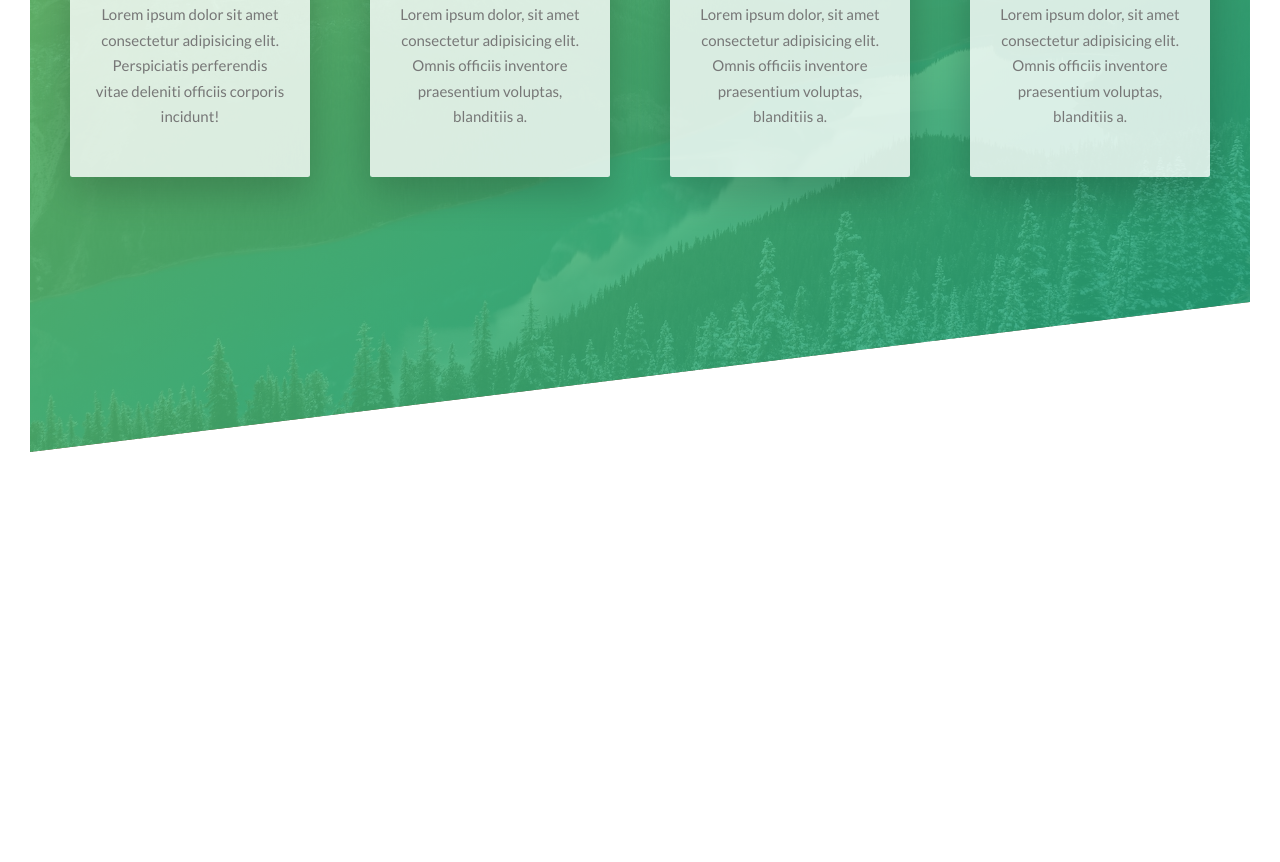
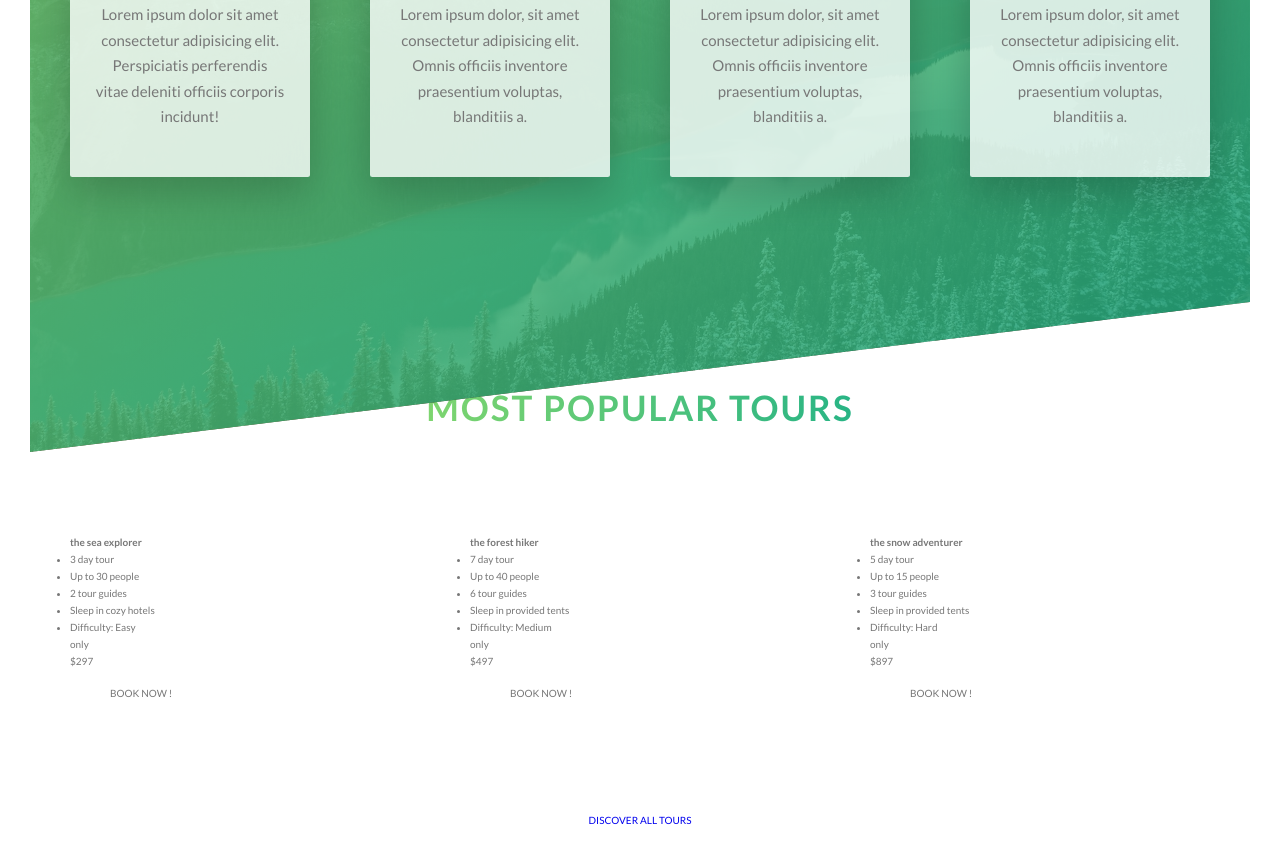
Before and after one commit to CorrieGra/natours, a website: page index.html in a window 1280 px wide. Shown: the part 1834-2696 px from the top of the page. Before the commit the page ends 2287 px from the top, so only its background shows below. Drawn offline with Linux system fonts and the light colour scheme.

Commit message:
added: tours section

```diff
--- a/index.html
+++ b/index.html
@@ -1,5 +1,6 @@
 <!DOCTYPE html>
 <html lang="en">
+
 <head>
     <meta charset="UTF-8">
     <meta name="viewport" content="width=device-width, initial-scale=1.0">
@@ -12,6 +13,7 @@
 
     <title>Natours | Exciting tours for adventurous people</title>
 </head>
+
 <body>
     <header class="header">
         <div class="header__logo-box">
@@ -29,6 +31,7 @@
     </header>
 
     <main>
+        <!-- ABOUT SECTION -->
         <section class="section-about">
             <div class="u-center-text u-margin-bottom-big">
                 <h2 class="heading-secondary">
@@ -42,14 +45,16 @@
                         You're going to fall in love with nature
                     </h3>
                     <p class="paragraph">
-                            Lorem ipsum dolor, sit amet consectetur adipisicing elit. Inventore error omnis ipsa cupiditate expedita quae, pariatur debitis totam reiciendis officiis.
+                        Lorem ipsum dolor, sit amet consectetur adipisicing elit. Inventore error omnis ipsa cupiditate
+                        expedita quae, pariatur debitis totam reiciendis officiis.
                     </p>
 
                     <h3 class="heading-tertiary u-margin-bottom-small">
                         Live adventurous like you never have
                     </h3>
                     <p class="paragraph">
-                            Lorem ipsum dolor sit amet consectetur adipisicing elit. Nobis officia aut itaque. A ipsa, architecto ducimus ab ex veritatis eius omnis cum velit dolorem quo.
+                        Lorem ipsum dolor sit amet consectetur adipisicing elit. Nobis officia aut itaque. A ipsa,
+                        architecto ducimus ab ex veritatis eius omnis cum velit dolorem quo.
                     </p>
 
                     <a href="#" class="btn--text">Learn more &rarr;</a>
@@ -63,7 +68,9 @@
                 </div>
             </div>
         </section>
+        <!-- ABOUT SECTION ENDS -->
 
+        <!-- FEATURES SECTION -->
         <section class="section-features">
             <div class="row">
                 <div class="col-1-of-4">
@@ -71,7 +78,8 @@
                         <i class="feature-box__icon icon-basic-world"></i>
                         <h3 class="heading-tertiary u-margin-bottom-small">explore the world</h3>
                         <p class="feature-box__text">
-                                Lorem ipsum dolor sit amet consectetur adipisicing elit. Perspiciatis perferendis vitae deleniti officiis corporis incidunt!
+                            Lorem ipsum dolor sit amet consectetur adipisicing elit. Perspiciatis perferendis vitae
+                            deleniti officiis corporis incidunt!
                         </p>
                     </div>
                 </div>
@@ -81,7 +89,8 @@
                         <i class="feature-box__icon icon-basic-compass"></i>
                         <h3 class="heading-tertiary u-margin-bottom-small">meet nature</h3>
                         <p class="feature-box__text">
-                                Lorem ipsum dolor, sit amet consectetur adipisicing elit. Omnis officiis inventore praesentium voluptas, blanditiis a.
+                            Lorem ipsum dolor, sit amet consectetur adipisicing elit. Omnis officiis inventore
+                            praesentium voluptas, blanditiis a.
                         </p>
                     </div>
                 </div>
@@ -91,7 +100,8 @@
                         <i class="feature-box__icon icon-basic-map"></i>
                         <h3 class="heading-tertiary u-margin-bottom-small">find your way</h3>
                         <p class="feature-box__text">
-                                Lorem ipsum dolor, sit amet consectetur adipisicing elit. Omnis officiis inventore praesentium voluptas, blanditiis a.
+                            Lorem ipsum dolor, sit amet consectetur adipisicing elit. Omnis officiis inventore
+                            praesentium voluptas, blanditiis a.
                         </p>
                     </div>
                 </div>
@@ -101,12 +111,116 @@
                         <i class="feature-box__icon icon-basic-heart"></i>
                         <h3 class="heading-tertiary u-margin-bottom-small">live a healthier life</h3>
                         <p class="feature-box__text">
-                                Lorem ipsum dolor, sit amet consectetur adipisicing elit. Omnis officiis inventore praesentium voluptas, blanditiis a.
+                            Lorem ipsum dolor, sit amet consectetur adipisicing elit. Omnis officiis inventore
+                            praesentium voluptas, blanditiis a.
                         </p>
                     </div>
                 </div>
             </div>
         </section>
+        <!-- FEATURES SECTION END -->
+
+        <!-- TOUR SECTION -->
+        <section class="section-tours">
+            <div class="u-center-text u-margin-bottom-big">
+                <h2 class="heading-secondary">most popular tours</h2>
+            </div>
+
+            <div class="row">
+                <div class="col-1-of-3">
+                    <div class="card">
+                        <div class="card__side card__side--front">
+                            <div class="card__picture card__picture--1">&nbsp;</div>
+                            <h4 class="card__heading">
+                                <span class="card__heading-span card__heading-span--1">the sea explorer</span>
+                            </h4>
+                            <div class="card__details">
+                                <ul>
+                                    <li>3 day tour</li>
+                                    <li>Up to 30 people</li>
+                                    <li>2 tour guides</li>
+                                    <li>Sleep in cozy hotels</li>
+                                    <li>Difficulty: Easy</li>
+                                </ul>
+                            </div>
+                        </div>
+                        <div class="card__side card__side--back card__side--back-1">
+                            <div class="card__cta">
+                                <div class="card__price-box">
+                                    <p class="card__price-only">only</p>
+                                    <p class="card__price-value">$297</p>
+                                </div>
+                                <a href="#" class="btn btn--white">book now !</a>
+                            </div>
+                        </div>
+                    </div>
+                </div>
+
+                <div class="col-1-of-3">
+                    <div class="card">
+                        <div class="card__side card__side--front">
+                            <div class="card__picture card__picture--2">&nbsp;</div>
+                            <h4 class="card__heading">
+                                <span class="card__heading-span card__heading-span--2">the forest hiker</span>
+                            </h4>
+                            <div class="card__details">
+                                <ul>
+                                    <li>7 day tour</li>
+                                    <li>Up to 40 people</li>
+                                    <li>6 tour guides</li>
+                                    <li>Sleep in provided tents</li>
+                                    <li>Difficulty: Medium</li>
+                                </ul>
+                            </div>
+                        </div>
+                        <div class="card__side card__side--back card__side--back-2">
+                            <div class="card__cta">
+                                <div class="card__price-box">
+                                    <p class="card__price-only">only</p>
+                                    <p class="card__price-value">$497</p>
+                                </div>
+                                <a href="#" class="btn btn--white">book now !</a>
+                            </div>
+                        </div>
+                    </div>
+                </div>
+
+                <div class="col-1-of-3">
+                    <div class="card">
+                        <div class="card__side card__side--front">
+                            <div class="card__picture card__picture--3">&nbsp;</div>
+                            <h4 class="card__heading">
+                                <span class="card__heading-span card__heading-span--3">the snow adventurer</span>
+                            </h4>
+                            <div class="card__details">
+                                <ul>
+                                    <li>5 day tour</li>
+                                    <li>Up to 15 people</li>
+                                    <li>3 tour guides</li>
+                                    <li>Sleep in provided tents</li>
+                                    <li>Difficulty: Hard</li>
+                                </ul>
+                            </div>
+                        </div>
+                        <div class="card__side card__side--back card__side--back-3">
+                            <div class="card__cta">
+                                <div class="card__price-box">
+                                    <p class="card__price-only">only</p>
+                                    <p class="card__price-value">$897</p>
+                                </div>
+                                <a href="#" class="btn btn--white">book now !</a>
+                            </div>
+                        </div>
+                    </div>
+                </div>
+            </div>
+
+            <div class="u-center-text u-margin-top-huge">
+                <a href="#" class="btn btn--green">discover all tours</a>
+            </div>
+        </section>
+        <!-- TOUR SECTION ENDS -->
     </main>
 </body>
+
 </html>
```
Lines whose indentation alone changed are shown as unchanged.
